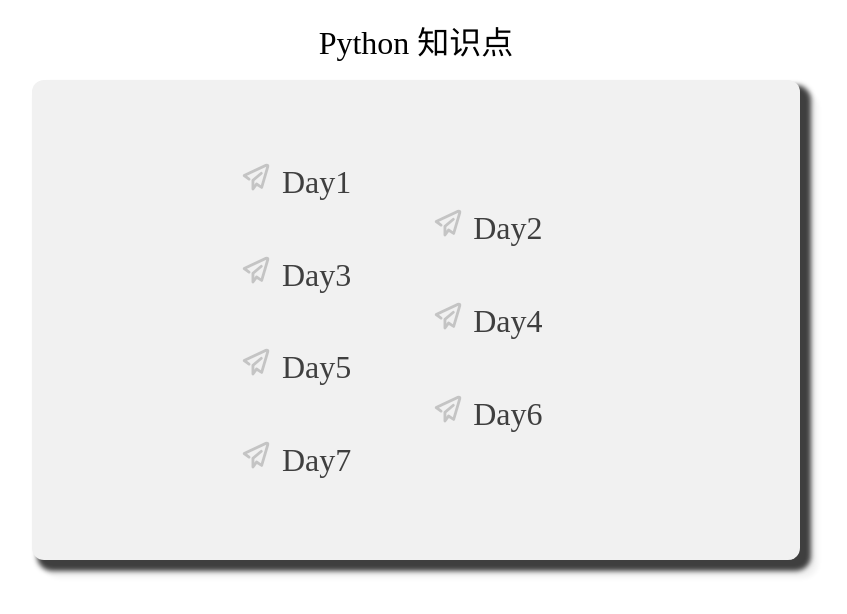
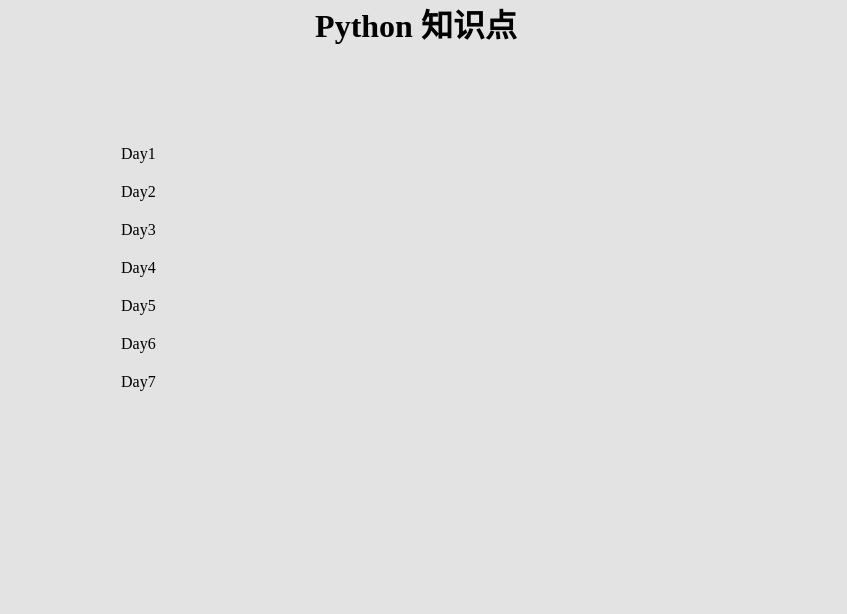
Before and after one commit to linkinXin/linkinXin.github.io, a plain HTML site: page index.html in a window 1280 px wide. Shown: the whole page, without its empty margins (224-1071 px from the left). Drawn offline with Linux system fonts and the light colour scheme.

Commit message:
new page

```diff
--- a/index.html
+++ b/index.html
@@ -9,84 +9,66 @@
         li{ list-style: none;}
         a { text-decoration: none; color: inherit;}
 
-
-        #title{
-          width: 100%;
-          height: 10vh;
+        body{
+          position: relative;
+          top:0;
+          left:0;
+          background: rgba(220,220,220,.8);
           display: flex;
-          justify-content: center;
-          align-items: center;
-        }
-        #title span{
-          width: 30vw;
-          font-size: 2em;
-          text-align: center;
-        }
-        #list{
-          height: 60vh;
-          box-sizing: border-box;
-          display: flex;
-          justify-content: center;
-          align-items: center;
-        }
-        #list ul{
-          background: #f1f1f1;
-          width: 60%;
-          height: 60vh;
-          border-radius: 12px;
-          padding: 15px 20px;
-          box-sizing: border-box;
-          box-shadow: 8px 8px 5px 3px #3f3f3f, 15px 15px 5px 3px #f3f3f3;
-          display: flex;
-          justify-content: center;
           align-items: center;
           flex-direction: column;
         }
-        #list ul li{
-          min-width: 20em;
-          padding: .2em .4em;
-          box-sizing: border-box;
-          width: 50%;
+
+        #title{
+          width: 80%;
+          min-width: 1200px;
+          height: 15%;
+          min-height: 30px;
           display: flex;
-        }
+          justify-content: center;
 
-        #list ul li a{
-          display: inline-block;
-          font-size: 2em;
-          color: #3f3f3f;
-          min-width: 5em;
-          &:hover{
-            box-sizing: border-box;
-            animation: test .2s ease forwards;
-          }
-          &::before{
-            content: '';
-            display: inline-block;
-            background-image: url(./img/icons/fly_icon_no.svg);
-            background-size: cover;
-            width: 1em;
-            height: 1em;
-            margin-right: .3em;
-            box-sizing: border-box;
+          & span{
+            width: 60%;
+            min-width: 200px;
+            text-align: center;
+            font-size: 2em;
+            font-weight: 700;
           }
         }
 
-        @keyframes test{
-          from {
-            color: none;
-            border: none;
-            padding: 0;
-            box-shadow: none;
-            background: none;
+        #list{
+          width: 80%;
+          min-width: 1200px;
+          height: 85%;
+          min-height: 400px;
+          padding-top: 15px;
+          box-sizing: border-box;
+          display: flex;
+          flex-direction: column;
+          align-items: center;
+
+          & ul{
+            width: 80%;
+            min-width: 400px;
+            max-width: 600px;
+            height: 80%;
+            min-height: 400px;
+            max-height: 600px;
+            display: flex;
+            flex-direction: column;
           }
-          to {
-            color: #eee;
-            border-radius: 8px;
-            padding: 5px 3px;
-            box-shadow: 3px 3px 2px 1px red, 2px 2px 1px 0.5px blue, inset 2px 2px 1px 1px #4f4f4f;
-            background: #3f3f3f;
+          & ul li {
+            width: 100%;
+            padding: 10px 5px;
+            box-sizing: border-box;
           }
+          & ul li a{
+            width: 100%;
+            font-size: 1em;
+          }
+
         }
+
 
     </style>
 
```
